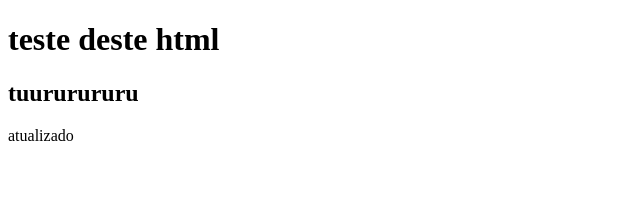
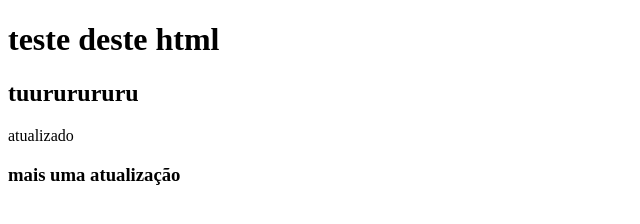
Before and after one commit to luizhp10/testenove, a plain HTML site: page index.html in a window 1280 px wide. Shown: the whole page, without its empty margins (0-640 px from the left). Drawn offline with Linux system fonts and the light colour scheme.

Commit message:
atualização da tarde

```diff
--- a/index.html
+++ b/index.html
@@ -9,5 +9,6 @@
     <h1>teste deste html</h1>
     <h2>tuururururu</h2>
     <div>atualizado</div>
+    <h3>mais uma atualização</h3>
 </body>
 </html>
```
